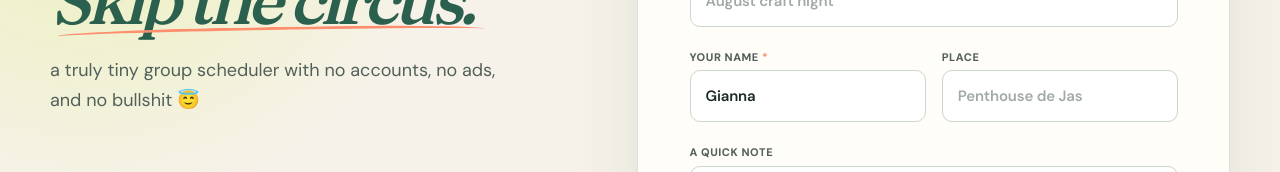
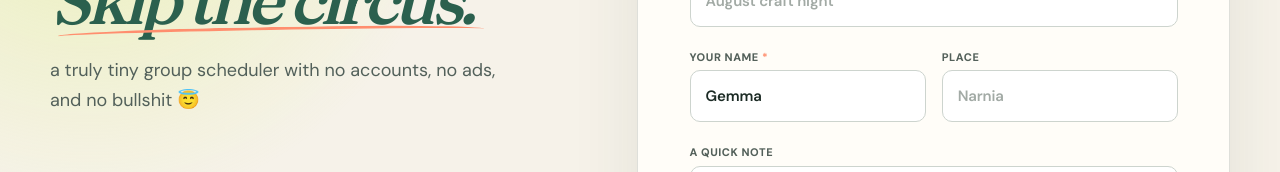
Before and after one commit to Robinnnnn/doodlebutwithoutfuckingads, a Next.js app: page / in a window 1280 px wide. Shown: the part 281-453 px from the top of the page. Built offline with nearby package versions, Linux system fonts and the light colour scheme.

Commit message:
Set defaults to Gemma and Narnia.

```diff
--- a/app/DoodleApp.tsx
+++ b/app/DoodleApp.tsx
@@ -116,7 +116,7 @@ function PollSkeleton() {
 function CreatePoll() {
   const [draft, setDraft] = useState<CreateDraft>({
     title: "",
-    organizer: "Gianna",
+    organizer: "Gemma",
     location: "",
     note: "",
     durationMinutes: 120,
@@ -263,7 +263,7 @@ function CreatePoll() {
               <input
                 value={draft.organizer}
                 onChange={(event) => update("organizer", event.target.value)}
-                placeholder="Gianna"
+                placeholder="Gemma"
                 autoComplete="name"
                 required
               />
@@ -273,7 +273,7 @@ function CreatePoll() {
               <input
                 value={draft.location}
                 onChange={(event) => update("location", event.target.value)}
-                placeholder="Penthouse de Jas"
+                placeholder="Narnia"
                 autoComplete="off"
               />
             </label>
```
